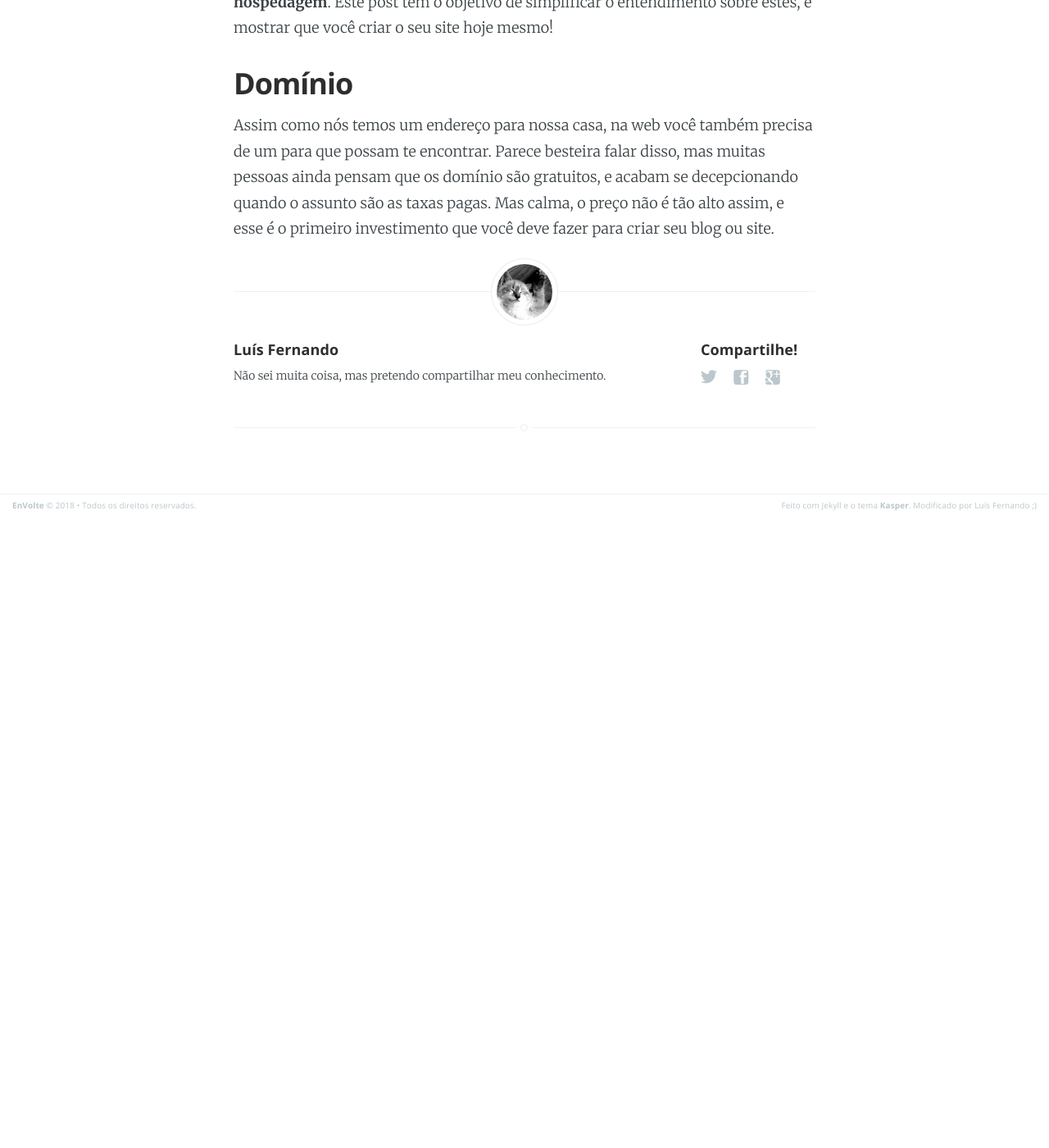
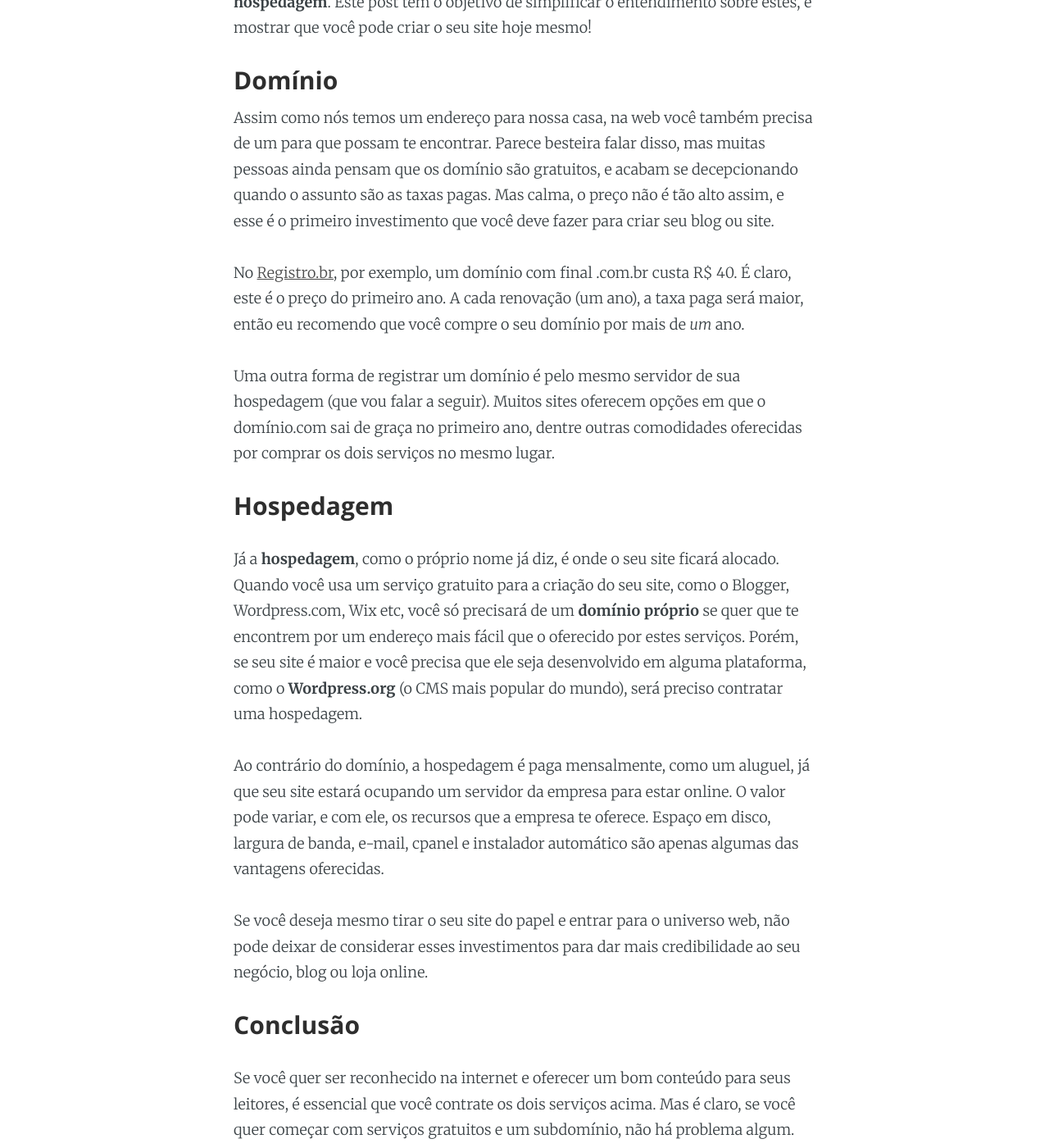
Before and after one commit to EnVolte/envolte.github.io, a Jekyll site: the page built from _posts/2018-06-19-diferenca-entre-dominio-hospedagem.html, in a window 1280 px wide and 1400 px high, scrolled down 525 px. Shown: the whole window at 82% size. Built offline with Jekyll 4.4.1, drawn with Linux system fonts in a browser that asks for light colours; before the commit the page ends 1155 px from its top, so only the background shows below that; some of the changed text lies outside the part shown.

Commit message:
Update 2018-06-19-diferenca-entre-dominio-hospedagem.html

```diff
--- a/_posts/2018-06-19-diferenca-entre-dominio-hospedagem.html
+++ b/_posts/2018-06-19-diferenca-entre-dominio-hospedagem.html
@@ -7,6 +7,19 @@ categories: Ajuda
 
 <p>Hoje em dia, as pessoas estão cada vez mais tomando seu lugar na web, com a criação de blogs pessoais e sites para os mais diversos públicos.</p>
 <p>Com isso, tem se tornado uma necessidade ter um conhecimento básico sobre como tudo funciona, visto que todo o conteúdo que acessamos é fruto de uma ideia, e que alguém colocou aquilo à nossa disposição.</p>
-<p>Uma das dúvidas mais comuns é saber qual a diferença entre <b>domínio</b> e <b>hospedagem</b>. Este post tem o objetivo de simplificar o entendimento sobre estes, e mostrar que você criar o seu site hoje mesmo!</p>
-<p><h2>Domínio</h2>
+<p>Uma das dúvidas mais comuns é saber qual a diferença entre <b>domínio</b> e <b>hospedagem</b>. Este post tem o objetivo de simplificar o entendimento sobre estes, e mostrar que você pode criar o seu site hoje mesmo!</p>
+
+<p><h3>Domínio</h3>
 <p>Assim como nós temos um endereço para nossa casa, na web você também precisa de um para que possam te encontrar. Parece besteira falar disso, mas muitas pessoas ainda pensam que os domínio são gratuitos, e acabam se decepcionando quando o assunto são as taxas pagas. Mas calma, o preço não é tão alto assim, e esse é o primeiro investimento que você deve fazer para criar seu blog ou site.</p>
+<p>No <a href="https://registro.br">Registro.br</a>, por exemplo, um domínio com final .com.br custa R$ 40. É claro, este é o preço do primeiro ano. A cada renovação (um ano), a taxa paga será maior, então eu recomendo que você compre o seu domínio por mais de <i>um</i> ano.</p>
+<p>Uma outra forma de registrar um domínio é pelo mesmo servidor de sua hospedagem (que vou falar a seguir). Muitos sites oferecem opções em que o domínio.com sai de graça no primeiro ano, dentre outras comodidades oferecidas por comprar os dois serviços no mesmo lugar.</p>
+
+<p><h3>Hospedagem</h3></p>
+<p>Já a <b>hospedagem</b>, como o próprio nome já diz, é onde o seu site ficará alocado. Quando você usa um serviço gratuito para a criação do seu site, como o Blogger, Wordpress.com, Wix etc, você só precisará de um <b>domínio próprio</b> se quer que te encontrem por um endereço mais fácil que o oferecido por estes serviços. Porém, se seu site é maior e você precisa que ele seja desenvolvido em alguma plataforma, como o <b>Wordpress.org</b> (o CMS mais popular do mundo), será preciso contratar uma hospedagem.</p>
+<p>Ao contrário do domínio, a hospedagem é paga mensalmente, como um aluguel, já que seu site estará ocupando um servidor da empresa para estar online. O valor pode variar, e com ele, os recursos que a empresa te oferece. Espaço em disco, largura de banda, e-mail, cpanel e instalador automático são apenas algumas das vantagens oferecidas.</p>
+<p>Se você deseja mesmo tirar o seu site do papel e entrar para o universo web, não pode deixar de considerar esses investimentos para dar mais credibilidade ao seu negócio, blog ou loja online.</p>
+
+<p><h3>Conclusão</h3></p>
+<p>Se você quer ser reconhecido na internet e oferecer um bom conteúdo para seus leitores, é essencial que você contrate os dois serviços acima. Mas é claro, se você quer começar com serviços gratuitos e um subdomínio, não há problema algum. Aos poucos você vai pegando o jeito, o seu público vai crescendo e você poderá fazer um <i>upgrade</i> para atende melhor as necessidades do seu site.</p>
+<p>Já se o seu objetivo é ganhar dinheiro na internet, é preciso ir com calma. Primeiro, é preciso que você forme um público fiél ao seu conteúdo e não se deixe abater pela pouca quantidade de acessos. Motores de busca, como o Google, também levam em consideração o endereço de seu site, programação limpa e site responsivo. Sites criado em subdomínios tem poucas chances de aparecer nos resultados, visto que são considerados inferiores.</p>
+<p>Se você tem alguma dúvida ou gostaria de sugerir uma postagem, <i>comente abaixo</i>!</p>
```
